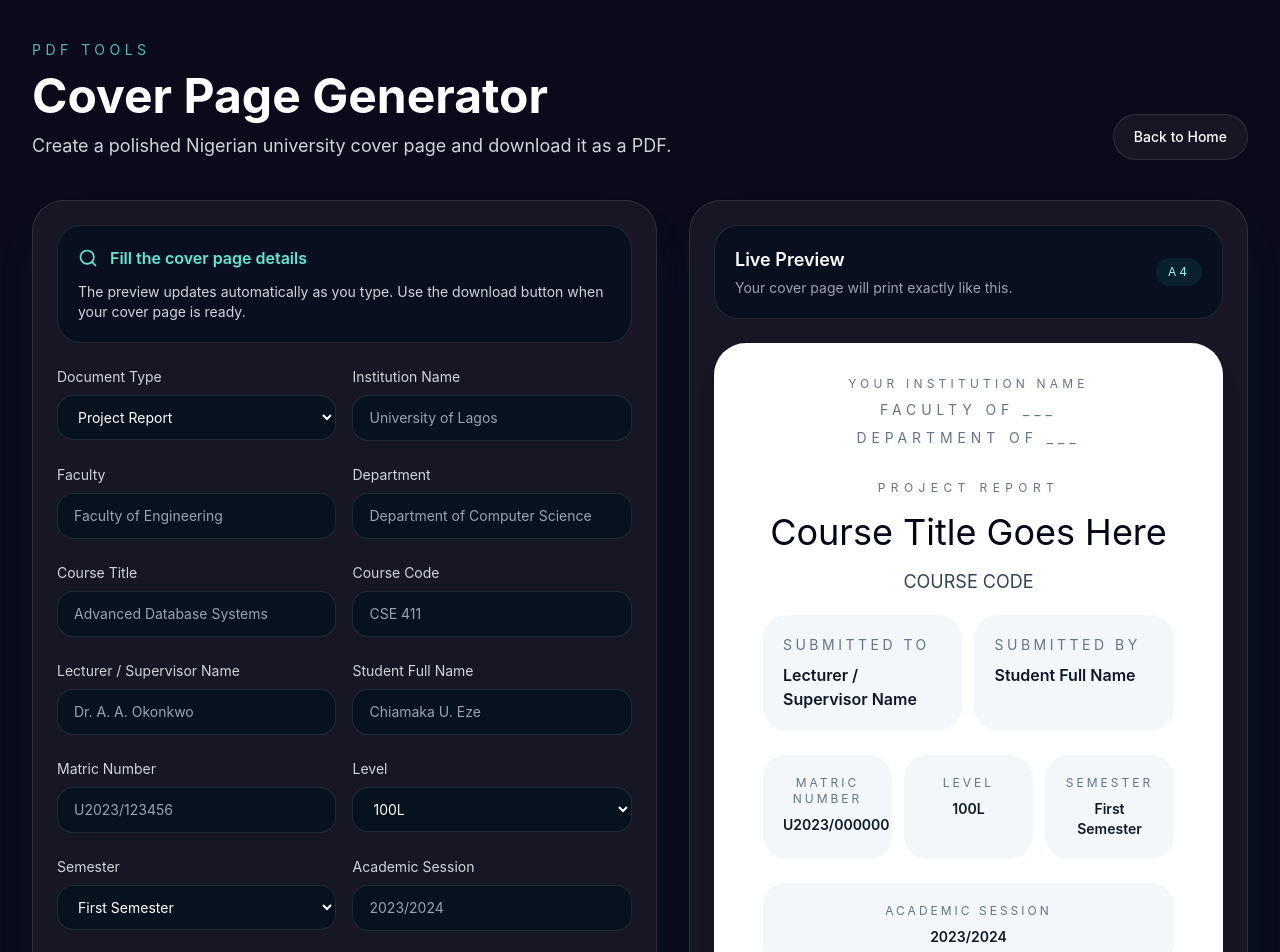
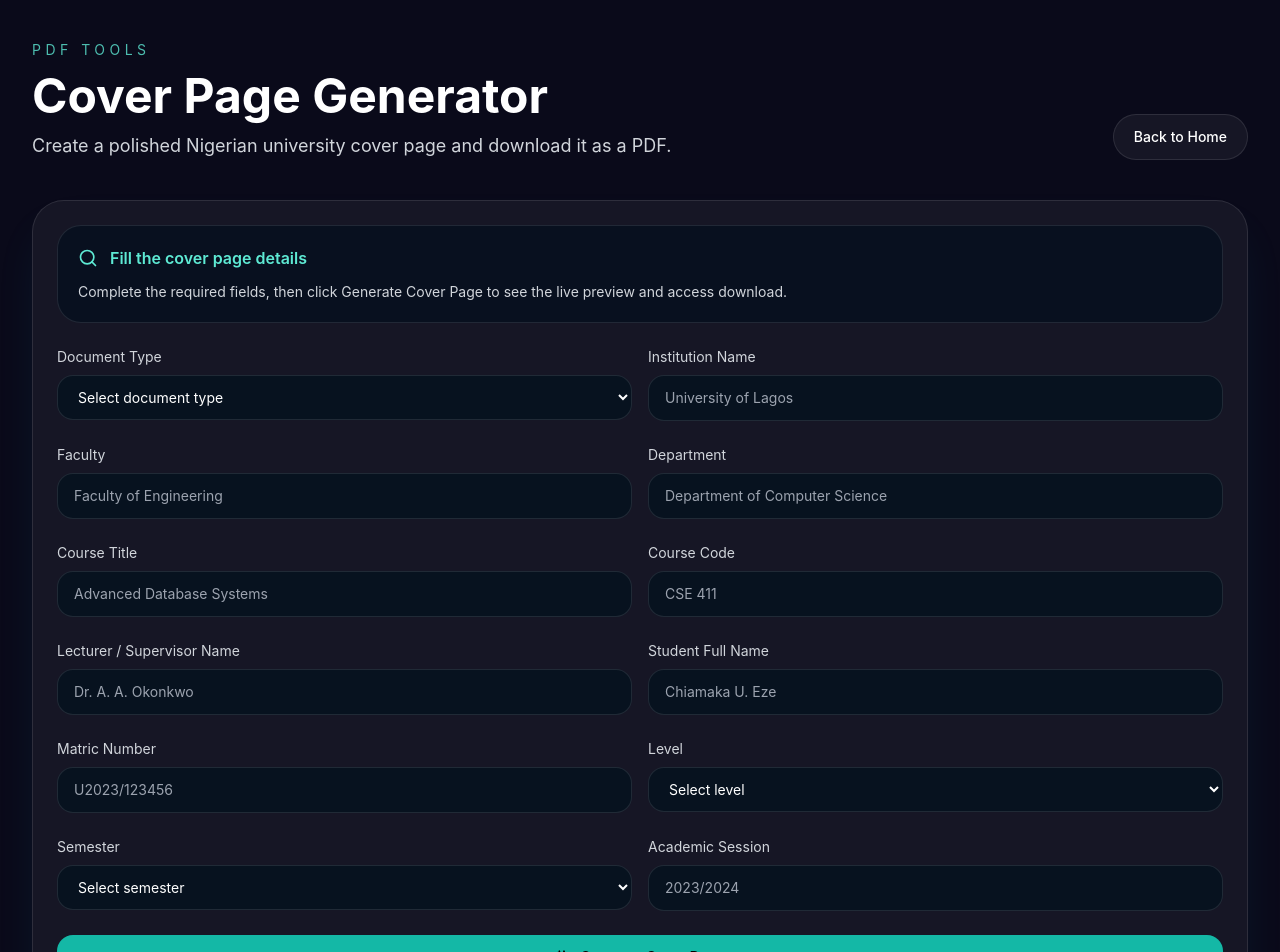
Before and after one commit to sirnazam/ai-student-toolkit, a Next.js app: page /tools/pdf-tools/cover-page in a window 1280 px wide. Shown: the top 952 px of the page. Built offline with nearby package versions, Linux system fonts and the light colour scheme.

Commit message:
feat: add merge PDFs tool and pdf-lib dependency

```diff
--- a/components/sections/CoverPageGenerator.jsx
+++ b/components/sections/CoverPageGenerator.jsx
@@ -2,7 +2,7 @@
 
 import { useMemo, useState } from 'react'
 import Link from 'next/link'
-import { Search, Printer } from 'lucide-react'
+import { Search, Printer, Sparkles } from 'lucide-react'
 import { SCHOOLS } from '@/lib/schools'
 
 const documentTypes = [
@@ -19,7 +19,7 @@ const semesters = ['First Semester', 'Second Semester']
 
 export default function CoverPageGenerator() {
   const [form, setForm] = useState({
-    documentType: 'Project Report',
+    documentType: '',
     institutionName: '',
     faculty: '',
     department: '',
@@ -28,11 +28,14 @@ export default function CoverPageGenerator() {
     supervisorName: '',
     studentName: '',
     matricNumber: '',
-    level: '100L',
-    semester: 'First Semester',
+    level: '',
+    semester: '',
     academicSession: '',
   })
   const [showSuggestions, setShowSuggestions] = useState(false)
+  const [previewGenerated, setPreviewGenerated] = useState(false)
+  const [feedback, setFeedback] = useState({ error: '', success: '' })
+  const [toastVisible, setToastVisible] = useState(false)
 
   const filteredSchools = useMemo(() => {
     const query = form.institutionName.trim().toLowerCase()
@@ -47,6 +50,9 @@ export default function CoverPageGenerator() {
       ...prev,
       [field]: value,
     }))
+    if (feedback.error) {
+      setFeedback({ error: '', success: '' })
+    }
   }
 
   const selectSchool = (school) => {
@@ -63,11 +69,58 @@ export default function CoverPageGenerator() {
     }
   }
 
-  const previewAcademicSession = form.academicSession || '2023/2024'
+  const handleGeneratePreview = () => {
+    const missingFields = []
+    if (!form.institutionName.trim()) missingFields.push('Institution Name')
+    if (!form.courseTitle.trim()) missingFields.push('Course Title')
+    if (!form.studentName.trim()) missingFields.push('Student Name')
+
+    if (missingFields.length > 0) {
+      setFeedback({
+        error: `Please fill in: ${missingFields.join(', ')}`,
+        success: '',
+      })
+      setPreviewGenerated(false)
+      return
+    }
+
+    setPreviewGenerated(true)
+    setFeedback({
+      error: '',
+      success: 'Cover page generated!',
+    })
+    setToastVisible(true)
+    setTimeout(() => setToastVisible(false), 3000)
+  }
+
+  const handleDownloadPDF = async () => {
+    try {
+      const el = document.getElementById('print-area')
+      if (!el) return
+
+      const html2canvas = (await import('html2canvas')).default
+      const { jsPDF } = await import('jspdf')
+
+      const canvas = await html2canvas(el, { scale: 2, backgroundColor: '#ffffff' })
+      const imgData = canvas.toDataURL('image/png')
+
+      const pdf = new jsPDF('p', 'mm', 'a4')
+      const pdfWidth = pdf.internal.pageSize.getWidth()
+      const pdfHeight = pdf.internal.pageSize.getHeight()
+
+      pdf.addImage(imgData, 'PNG', 0, 0, pdfWidth, pdfHeight)
+      pdf.save('cover-page.pdf')
+    } catch (err) {
+      // fallback to print if PDF generation fails
+      handlePrint()
+    }
+  }
+
+  const previewAcademicSession = form.academicSession || '___'
 
   return (
     <main className="min-h-screen bg-[#0a0a1a] text-white px-4 py-10 sm:px-6 lg:px-8">
-      <div className="max-w-7xl mx-auto space-y-10">
+      <div className="max-w-7xl mx-auto space-y-10 relative">
         <div className="flex flex-col gap-4 sm:flex-row sm:items-end sm:justify-between">
           <div className="space-y-3">
             <p className="text-sm uppercase tracking-[0.32em] text-teal-300/80">PDF Tools</p>
@@ -84,7 +137,13 @@ export default function CoverPageGenerator() {
           </Link>
         </div>
 
-        <div className="grid gap-8 xl:grid-cols-[1.1fr_0.9fr]">
+        {toastVisible && (
+          <div className="pointer-events-none absolute right-0 top-0 z-20 rounded-2xl border border-emerald-500/20 bg-emerald-500/10 px-4 py-3 text-sm text-emerald-100 shadow-xl shadow-emerald-500/10">
+            Cover page generated!
+          </div>
+        )}
+
+        <div className={`grid gap-8 ${previewGenerated ? 'xl:grid-cols-[1.1fr_0.9fr]' : 'grid-cols-1'}`}>
           <div className="space-y-6 rounded-[2rem] border border-white/10 bg-white/5 p-6 shadow-2xl shadow-cyan-500/10">
             <div className="rounded-3xl border border-white/10 bg-[#08101f] p-5">
               <div className="flex items-center gap-3 text-teal-300">
@@ -92,7 +151,7 @@ export default function CoverPageGenerator() {
                 <span className="font-semibold">Fill the cover page details</span>
               </div>
               <p className="mt-3 text-sm text-gray-300">
-                The preview updates automatically as you type. Use the download button when your cover page is ready.
+                Complete the required fields, then click Generate Cover Page to see the live preview and access download.
               </p>
             </div>
 
@@ -104,6 +163,7 @@ export default function CoverPageGenerator() {
                   onChange={(event) => handleFieldChange('documentType', event.target.value)}
                   className="w-full rounded-2xl border border-white/10 bg-[#07121f] px-4 py-3 text-white outline-none focus:border-teal-400 focus:ring-2 focus:ring-teal-500/20"
                 >
+                  <option value="">Select document type</option>
                   {documentTypes.map((type) => (
                     <option key={type} value={type}>{type}</option>
                   ))}
@@ -228,6 +288,7 @@ export default function CoverPageGenerator() {
                   onChange={(event) => handleFieldChange('level', event.target.value)}
                   className="w-full rounded-2xl border border-white/10 bg-[#07121f] px-4 py-3 text-white outline-none focus:border-teal-400 focus:ring-2 focus:ring-teal-500/20"
                 >
+                  <option value="">Select level</option>
                   {levels.map((level) => (
                     <option key={level} value={level}>{level}</option>
                   ))}
@@ -243,6 +304,7 @@ export default function CoverPageGenerator() {
                   onChange={(event) => handleFieldChange('semester', event.target.value)}
                   className="w-full rounded-2xl border border-white/10 bg-[#07121f] px-4 py-3 text-white outline-none focus:border-teal-400 focus:ring-2 focus:ring-teal-500/20"
                 >
+                  <option value="">Select semester</option>
                   {semesters.map((semester) => (
                     <option key={semester} value={semester}>{semester}</option>
                   ))}
@@ -262,15 +324,27 @@ export default function CoverPageGenerator() {
 
             <button
               type="button"
-              onClick={handlePrint}
-              className="inline-flex items-center justify-center gap-2 rounded-2xl bg-teal-500 px-5 py-3 text-sm font-semibold text-black transition hover:bg-teal-400"
+              onClick={handleGeneratePreview}
+              className="inline-flex w-full items-center justify-center gap-2 rounded-2xl bg-teal-500 px-5 py-3 text-sm font-semibold text-black transition hover:bg-teal-400"
             >
-              <Printer className="h-4 w-4" />
-              Download PDF
+              <Sparkles className="h-4 w-4" />
+              Generate Cover Page
             </button>
+
+            {feedback.error && (
+              <p className="mt-3 rounded-2xl border border-red-500/20 bg-red-500/10 px-4 py-3 text-sm text-red-200">
+                {feedback.error}
+              </p>
+            )}
+            {feedback.success && (
+              <p className="mt-3 rounded-2xl border border-emerald-500/20 bg-emerald-500/10 px-4 py-3 text-sm text-emerald-100">
+                {feedback.success}
+              </p>
+            )}
           </div>
 
-          <div className="rounded-[2rem] border border-white/10 bg-white/5 p-6 shadow-2xl shadow-cyan-500/10">
+          {previewGenerated && (
+            <div className="rounded-[2rem] border border-white/10 bg-white/5 p-6 shadow-2xl shadow-cyan-500/10 animate-slide-in">
               <div className="flex items-center justify-between gap-4 rounded-3xl border border-white/10 bg-[#08101f] p-5">
                 <div>
                   <h2 className="text-lg font-semibold text-white">Live Preview</h2>
@@ -281,13 +355,13 @@ export default function CoverPageGenerator() {
 
               <div
                 id="print-area"
-              className="mt-6 overflow-hidden rounded-[2rem] border border-slate-200/10 bg-white p-8 text-slate-950 shadow-xl"
-              style={{ aspectRatio: '0.707', minHeight: '720px' }}
+                className="mt-6 overflow-hidden rounded-[2rem] border border-slate-200/10 bg-white p-8 text-slate-950 shadow-xl transition duration-700 ease-out"
+                style={{ aspectRatio: '0.707', minHeight: '720px', background: '#ffffff' }}
               >
                 <div className="flex h-full flex-col justify-between">
                   <div className="space-y-8 text-center">
                     <div className="space-y-2">
-                    <p className="text-xs uppercase tracking-[0.35em] text-slate-500">{form.institutionName || 'YOUR INSTITUTION NAME'}</p>
+                      <p className="text-xs uppercase tracking-[0.35em] text-slate-500">{form.institutionName || '___'}</p>
                       <p className="text-sm uppercase tracking-[0.35em] text-slate-500">
                         {form.faculty ? `Faculty of ${form.faculty}` : 'Faculty of ___'}
                       </p>
@@ -297,11 +371,11 @@ export default function CoverPageGenerator() {
                     </div>
 
                     <div className="space-y-4 px-4">
-                    <p className="uppercase text-xs tracking-[0.45em] text-slate-500">{form.documentType}</p>
+                      <p className="uppercase text-xs tracking-[0.45em] text-slate-500">{form.documentType || '___'}</p>
                       <h1 className="text-3xl leading-tight text-slate-950 sm:text-4xl">
-                      {form.courseTitle || 'Course Title Goes Here'}
+                        {form.courseTitle || '___'}
                       </h1>
-                    <p className="text-lg text-slate-700">{form.courseCode || 'COURSE CODE'}</p>
+                      <p className="text-lg text-slate-700">{form.courseCode || '___'}</p>
                     </div>
                   </div>
 
@@ -309,26 +383,26 @@ export default function CoverPageGenerator() {
                     <div className="grid gap-3 sm:grid-cols-2">
                       <div className="rounded-3xl bg-slate-100/80 p-5">
                         <p className="text-sm uppercase tracking-[0.25em] text-slate-500">Submitted to</p>
-                      <p className="mt-2 text-base font-semibold text-slate-900">{form.supervisorName || 'Lecturer / Supervisor Name'}</p>
+                        <p className="mt-2 text-base font-semibold text-slate-900">{form.supervisorName || '___'}</p>
                       </div>
                       <div className="rounded-3xl bg-slate-100/80 p-5">
                         <p className="text-sm uppercase tracking-[0.25em] text-slate-500">Submitted by</p>
-                      <p className="mt-2 text-base font-semibold text-slate-900">{form.studentName || 'Student Full Name'}</p>
+                        <p className="mt-2 text-base font-semibold text-slate-900">{form.studentName || '___'}</p>
                       </div>
                     </div>
 
                     <div className="grid gap-3 sm:grid-cols-3">
                       <div className="rounded-3xl bg-slate-100/80 p-5 text-center">
                         <p className="text-xs uppercase tracking-[0.25em] text-slate-500">Matric Number</p>
-                      <p className="mt-2 text-sm font-semibold text-slate-900">{form.matricNumber || 'U2023/000000'}</p>
+                        <p className="mt-2 text-sm font-semibold text-slate-900">{form.matricNumber || '___'}</p>
                       </div>
                       <div className="rounded-3xl bg-slate-100/80 p-5 text-center">
                         <p className="text-xs uppercase tracking-[0.25em] text-slate-500">Level</p>
-                      <p className="mt-2 text-sm font-semibold text-slate-900">{form.level}</p>
+                        <p className="mt-2 text-sm font-semibold text-slate-900">{form.level || '___'}</p>
                       </div>
                       <div className="rounded-3xl bg-slate-100/80 p-5 text-center">
                         <p className="text-xs uppercase tracking-[0.25em] text-slate-500">Semester</p>
-                      <p className="mt-2 text-sm font-semibold text-slate-900">{form.semester}</p>
+                        <p className="mt-2 text-sm font-semibold text-slate-900">{form.semester || '___'}</p>
                       </div>
                     </div>
 
@@ -339,15 +413,36 @@ export default function CoverPageGenerator() {
                   </div>
 
                   <div className="border-t border-slate-200/70 pt-4 text-center text-sm uppercase tracking-[0.35em] text-slate-500">
-                  {form.institutionName || 'INSTITUTION NAME'} • {previewAcademicSession.split('/')[0] || '2024'}
-                </div>
-              </div>
-            </div>
+                    {form.institutionName || '___'} • {previewAcademicSession.includes('/') ? previewAcademicSession.split('/')[0] : previewAcademicSession}
                   </div>
                 </div>
               </div>
 
+              <button
+                type="button"
+                onClick={handleDownloadPDF}
+                className="mt-6 inline-flex w-full items-center justify-center gap-2 rounded-2xl bg-[#00bcd4] px-5 py-3 text-sm font-semibold text-white transition hover:bg-cyan-400"
+              >
+                <Printer className="h-4 w-4" />
+                Download PDF
+              </button>
+            </div>
+          )}
+        </div>
+      </div>
+
       <style jsx global>{`
+        @keyframes slideIn {
+          from {
+            opacity: 0;
+            transform: translateX(30px);
+          }
+          to {
+            opacity: 1;
+            transform: translateX(0);
+          }
+        }
+
         @media print {
           body * {
             visibility: hidden;
--- a/components/sections/PDFToolsPage.jsx
+++ b/components/sections/PDFToolsPage.jsx
@@ -7,13 +7,11 @@ import {
   FileMinus,
   Scissors,
   FileInput,
-  FileArrowDown,
   ImageIcon,
   RotateCcw,
   Hash,
   FileEdit,
   BookOpen,
-  FilePlus,
 } from 'lucide-react'
 
 const tools = [
@@ -52,7 +50,7 @@ const tools = [
   {
     title: 'PDF to Word',
     description: 'Turn your PDF into an editable Word document for easy updates.',
-    icon: FileArrowDown,
+    icon: FileEdit,
     status: 'Coming Soon',
   },
   {
```
Also changed, not shown: package.json (+10 -7 lines), 1 other file (tests, documents, lock files or other folders). Lines whose indentation alone changed are shown as unchanged.
